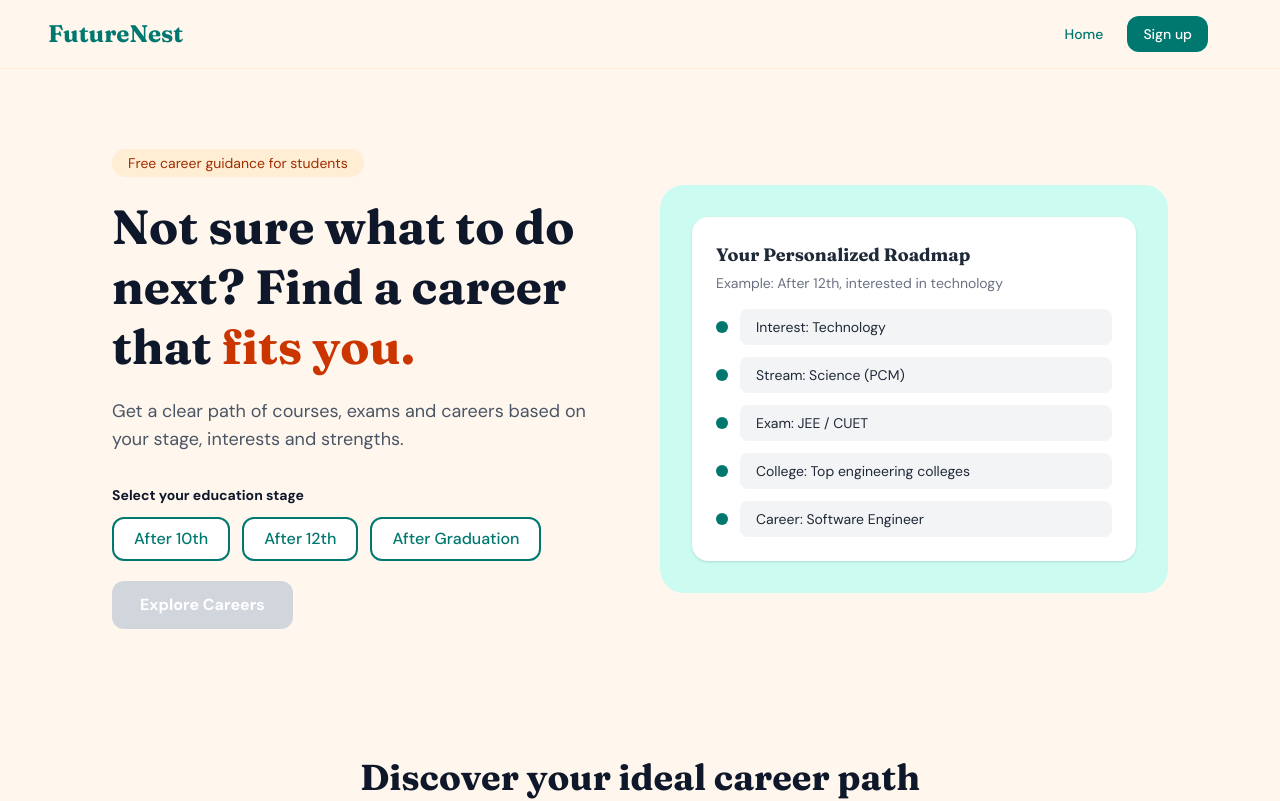
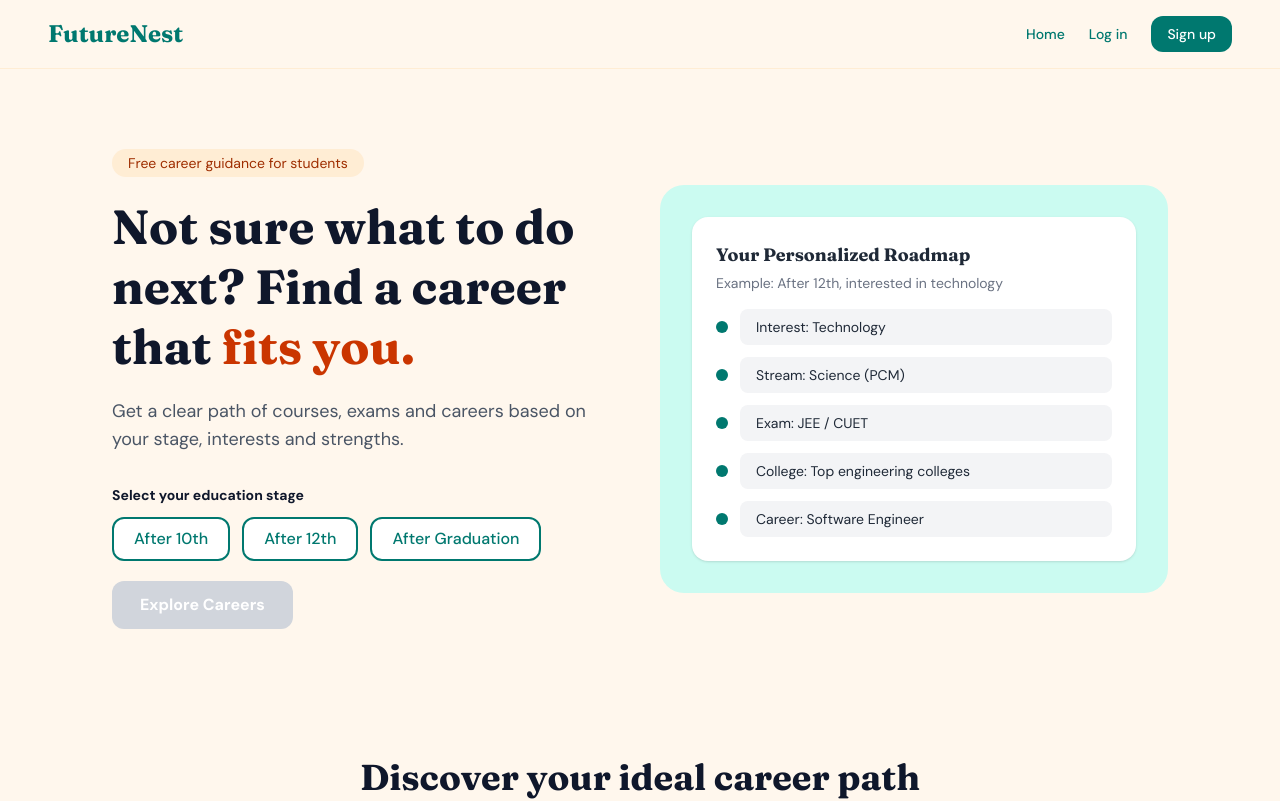
Before and after one commit to abhishekprajapativns/FutureNest, a React (Vite) app in the folder client/: page / in a window 1280 px wide. Shown: the top 801 px of the page. Built offline with nearby package versions, Linux system fonts and the light colour scheme; no server answers.

Commit message:
Add Login links to Navbar

```diff
--- a/client/src/components/Navbar.jsx
+++ b/client/src/components/Navbar.jsx
@@ -1,4 +1,5 @@
 import { Link } from "react-router-dom";
+
 function Navbar() {
   return (
     <nav className="flex items-center justify-between border-b border-orange-100 px-6 py-4 md:px-12">
@@ -15,14 +16,16 @@ function Navbar() {
           Home
         </Link>
 
+        <Link to="/login" className="text-teal-700">
+          Log in
+        </Link>
+
         <Link
           to="/signup"
           className="rounded-xl bg-teal-700 px-4 py-2 text-white hover:bg-teal-800"
         >
           Sign up
         </Link>
-
-        <span className="text-gray-500"></span>
       </div>
     </nav>
   );
```
